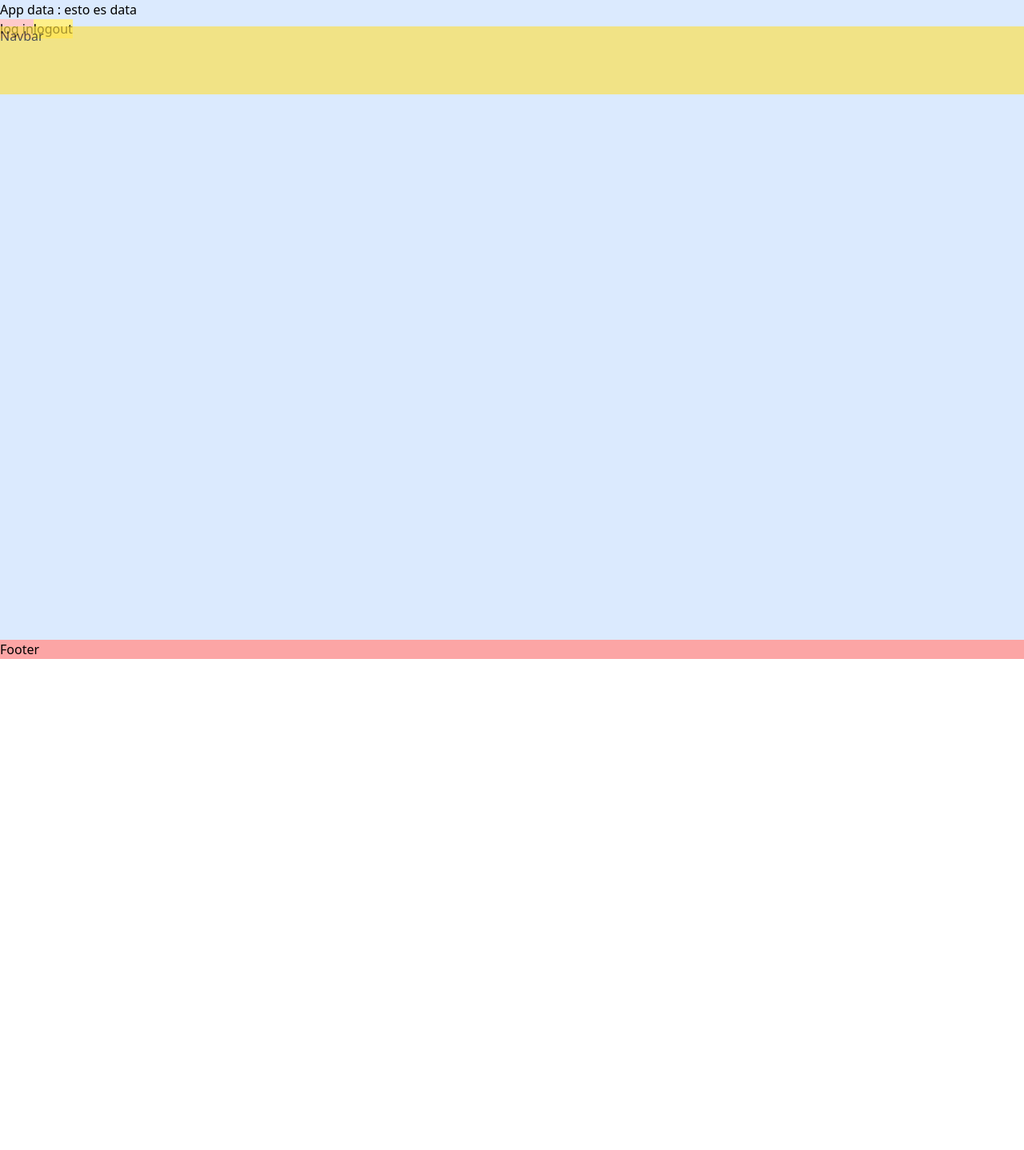
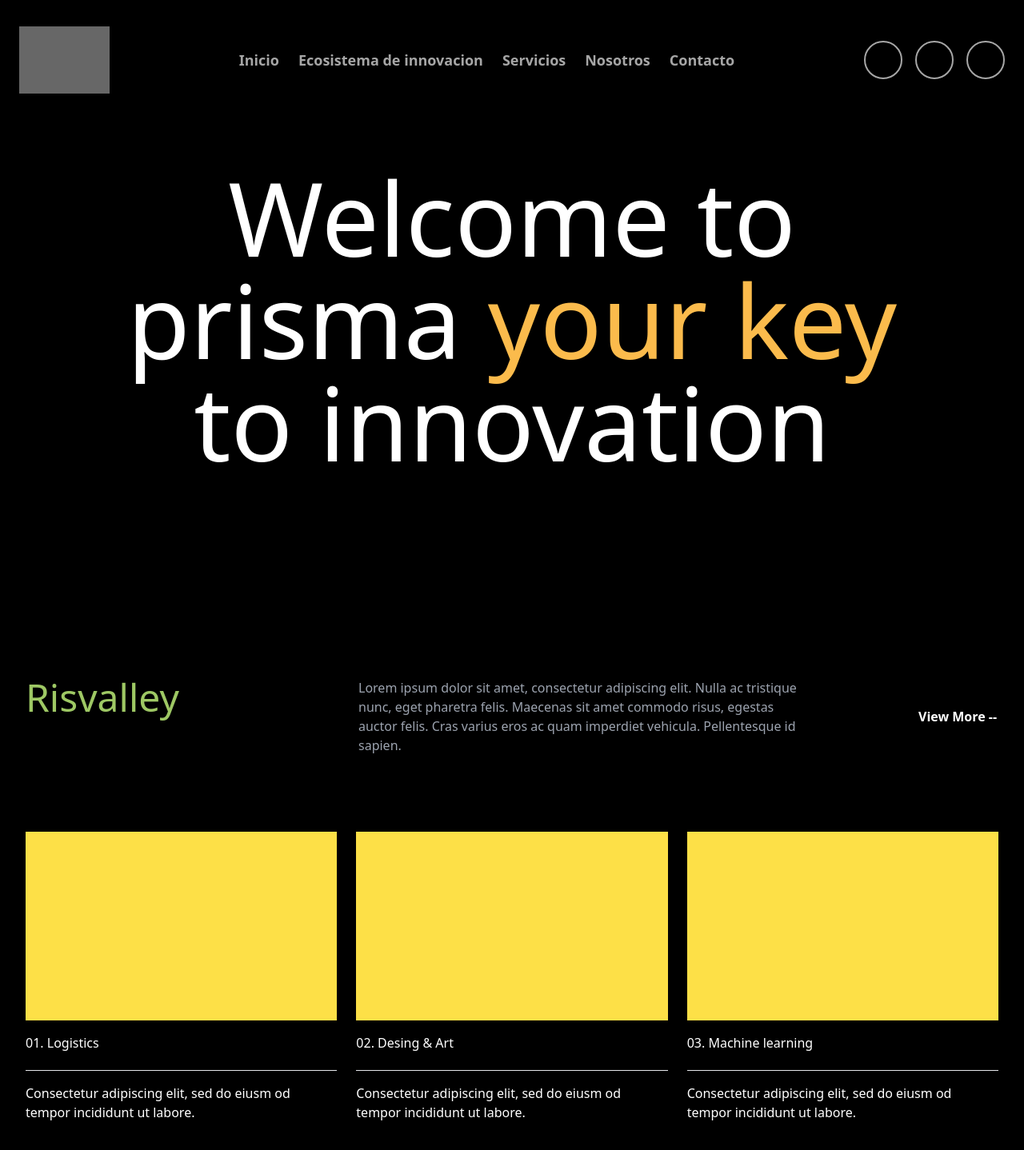
Before and after one commit to Signum90/front-risvalley, a React (Vite) app: page / in a window 1280 px wide. Shown: the whole page at 80% size. Before the commit the page ends 824 px from the top, so only its background shows below. Built offline with nearby package versions, Linux system fonts and the light colour scheme; grey boxes are pictures that could not be loaded.

Commit message:
organisando estructura del homepage

```diff
--- a/src/App.jsx
+++ b/src/App.jsx
@@ -1,25 +1,83 @@
-import { useLoaderData } from "react-router-dom"
+// import { useLoaderData } from "react-router-dom"
 
 function App() {
 
-  const { actors } = useLoaderData()
+  // const { actors } = useLoaderData()
 
-  function logIn () {
-    localStorage.setItem("stateLog", "authenticated")
-  }
+  // function logIn () {
+  //   localStorage.setItem("stateLog", "authenticated")
+  // }
 
-  function logOut () {
-    localStorage.setItem("stateLog", "no-authenticated")
-  }
+  // function logOut () {
+  //   localStorage.setItem("stateLog", "no-authenticated")
+  // }
 
   return (
     <div className="h-full w-screen">
-      App data : {actors}
-      <div className="w-full"></div>
-      <button onClick={logIn} className="bg-red-200">log in</button>
-      <button onClick={logOut} className="bg-yellow-200">logout</button>
+      {/*  hero image */}
+      <section className="mx-auto h-full flex flex-col justify-center items-center font-medium text-5xl md:text-7xl lg:text-8xl xl:text-9xl">
+        <h2 className="text-center">Welcome to</h2>
+        <h2 className="text-center">prisma <span className="text-[#fbbb4c]">your key</span></h2>
+        <h3 className="text-center">to innovation</h3>
+      </section>
+      {/* info risvalley */}
+      <section className="w-full flex justify-center">
+        {/* contenedor responsibe */}
+        <div className="max-w-[1300px] container px-8 py-12 flex flex-col lg:flex-row gap-4 lg:justify-between">
+          {/* subitle */}
+          <h1 className="text-3xl font-medium md:text-5xl text-[#9EC864]">Risvalley</h1>
+          {/* contenedor asistencia */}
+          <div className="w-full flex gap-4 flex-col md:flex-row lg:w-[700px] xl:w-[800px] lg:justify-between">
+            {/* infor subitulo */}
+            <p className="lg:w-[500px] xl:w-[550px] text-gray-400">
+              Lorem ipsum dolor sit amet, consectetur adipiscing elit. Nulla ac tristique nunc, eget pharetra felis.
+              Maecenas sit amet commodo risus, egestas auctor felis. Cras varius eros ac quam imperdiet vehicula.
+              Pellentesque id sapien.
+            </p>
+            {/* llamar accion */}
+            <button className="text-start font-bold min-w-[100px]">View More -- </button>
+          </div>
+        </div>
+      </section>
+      {/* services */}
+      <section className="w-full flex justify-center">
+        {/* contenedor responsibe */}
+        <div className="max-w-[1300px] container px-8 py-12 flex flex-col lg:flex-row gap-4 lg:justify-between">
+          {/* cards */}
+          <div className="grid grid-cols-1 sm:grid-cols-2 lg:grid-cols-3 gap-6 w-full">
+            {/* targeta 1 */}
+            <div className="h-[350px] flex flex-col gap-4">
+              <div className="h-[80%] w-full bg-yellow-300"></div>
+              <div className="h-[10%] w-full">01. Logistics</div>
+              <hr />
+              <div className="h-[10%] w-full">
+                Consectetur adipiscing elit, sed do eiusm od tempor incididunt ut labore.
+              </div>
+            </div>
+            {/* targeta 2 */}
+            <div className="h-[350px] flex flex-col gap-4">
+              <div className="h-[80%] w-full bg-yellow-300"></div>
+              <div className="h-[10%] w-full">02. Desing & Art</div>
+              <hr />
+              <div className="h-[10%] w-full">
+                Consectetur adipiscing elit, sed do eiusm od tempor incididunt ut labore.
+              </div>
+            </div>
+            {/* targeta 3 */}
+            <div className="h-[350px] flex flex-col gap-4">
+              <div className="h-[80%] w-full bg-yellow-300"></div>
+              <div className="h-[10%] w-full">03. Machine learning</div>
+              <hr />
+              <div className="h-[10%] w-full">
+                Consectetur adipiscing elit, sed do eiusm od tempor incididunt ut labore.
+              </div>
+            </div>
+          </div>
+        </div>
+      </section>
     </div>
   )
 }
 
+
 export default App
--- a/src/components/Footer.jsx
+++ b/src/components/Footer.jsx
@@ -1,6 +1,6 @@
 const Footer = () => {
   return (
-    <div className="bg-red-300 w-full">Footer</div>
+    <div className="bg-red-300 w-full text-white">Footer</div>
   )
 }
 
--- a/src/components/Layout.jsx
+++ b/src/components/Layout.jsx
@@ -1,17 +1,15 @@
 import { NavBar } from "./NavBar"
-import Footer from "./Footer"
+// import Footer from "./Footer"
 import { Outlet } from "react-router-dom"
 
 const Layout = () => {
   return (
     <>
       <NavBar />
-      <div className="h-screen w-full flex justify-center">
-        <div className="bg-blue-100">
-          <Outlet />
-        </div>
+      <div className="h-screen w-full flex justify-center text-white">
+        <Outlet />
       </div>
-      <Footer />
+      {/* <Footer /> */}
     </>
   )
 }
--- a/src/components/NavBar.jsx
+++ b/src/components/NavBar.jsx
@@ -1,8 +1,46 @@
 export const NavBar = () => {
   return (
-    <div className="w-full absolute flex justify-center h-[150px] opacity-65">
+    <div className="w-full absolute flex justify-center h-[150px] opacity-65 bg-black text-white">
+      {/* navbar - container responsibe*/}
       <nav className="container my-auto">
-        <div className="bg-yellow-300 w-full h-[85px]">Navbar</div>
+        {/* contenedor de asistencia */}
+        <div className="w-full h-[85px] flex items-center px-6">
+
+          {/* estructura en y laptop pc */}
+          <div className="w-full hidden justify-between xl:flex">
+            {/* logo */}
+            <div className="w-[150px] my-auto h-full flex items-center justify-center">
+              <img src="https://risvalley.b-cdn.net/wp-content/uploads/2020/09/RISVALLY-LOGO-200-148.png" alt="logo risvalley" />
+            </div>
+            {/* navegacion */}
+            <div className="w-full p-8 flex justify-center text-lg font-semibold gap-6">
+              <div>Inicio</div>
+              <div>Ecosistema de innovacion</div>
+              <div>Servicios</div>
+              <div>Nosotros</div>
+              <div>Contacto</div>
+            </div>
+            {/* iconos */}
+            <div className="flex gap-4 items-center">
+              <div className="border-2 border-white w-12 h-12 rounded-full"></div>
+              <div className="border-2 border-white w-12 h-12 rounded-full"></div>
+              <div className="border-2 border-white w-12 h-12 rounded-full"></div>
+            </div>
+          </div>
+
+          {/* estructura para mobiles */}
+          <div className="w-full flex justify-between xl:hidden">
+            {/* logo */}
+            <div className="w-[150px] my-auto h-full justify-center">
+              <img src="https://risvalley.b-cdn.net/wp-content/uploads/2020/09/RISVALLY-LOGO-200-148.png" alt="logo risvalley" />
+            </div>
+            {/* icono */}
+            <div className="flex gap-4 items-center">
+              <div className="border-2 border-white w-12 h-12 rounded-full"></div>
+            </div>
+          </div>
+
+        </div>
       </nav>
     </div>
   )
--- a/src/index.css
+++ b/src/index.css
@@ -1,3 +1,11 @@
 @tailwind base;
 @tailwind components;
 @tailwind utilities;
+
+* {
+  scroll-behavior: smooth;
+}
+
+section {
+  background-color: black;
+}
```
Also changed, not shown: src/components/Mask.jsx (added).
